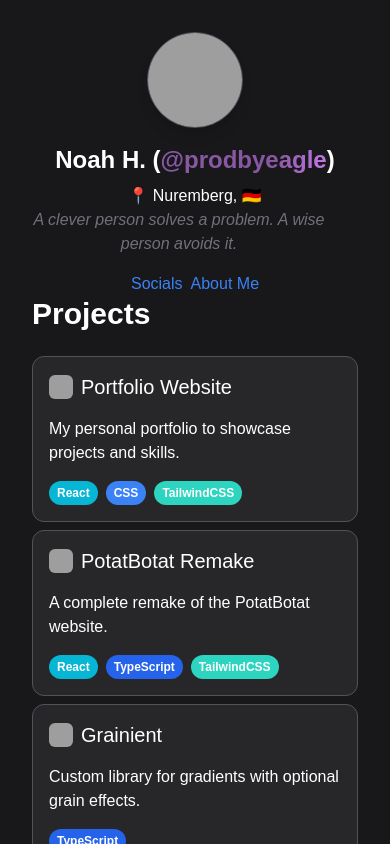
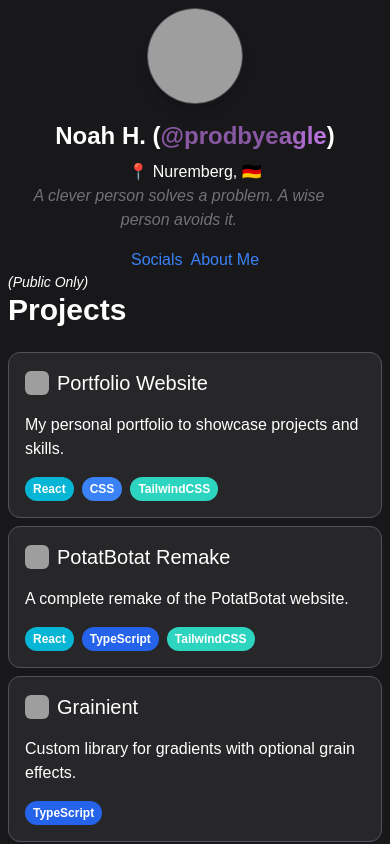
Before and after one commit to prodbyeagle/portfolio2, a React (Create React App) app: page / in a window 390 px wide. Shown: the top 844 px of the page. Built offline with nearby package versions, Linux system fonts and the light colour scheme; grey boxes are pictures that could not be loaded; the HTML template or start-up script is replaced by a standard one.

Commit message:
updated homepage

```diff
--- a/src/pages/Home.tsx
+++ b/src/pages/Home.tsx
@@ -5,11 +5,14 @@ import { projects } from '../data/projects';
 
 const Home: React.FC = () => {
    return (
-      <div className="container mx-auto p-8 flex flex-col md:flex-row">
+      <div className="container mx-auto p-2 lg:p-8 flex flex-col md:flex-row">
          <div className="md:w-1/3">
             <Header />
          </div>
          <div className="md:w-2/3">
+            <div className='text-sm italic'>
+               (Public Only)
+            </div>
             <h2 className="text-3xl font-bold mb-6">Projects</h2>
             <div className="grid grid-cols-1 md:grid-cols-2 gap-2">
                {projects.map((project) => (
```
